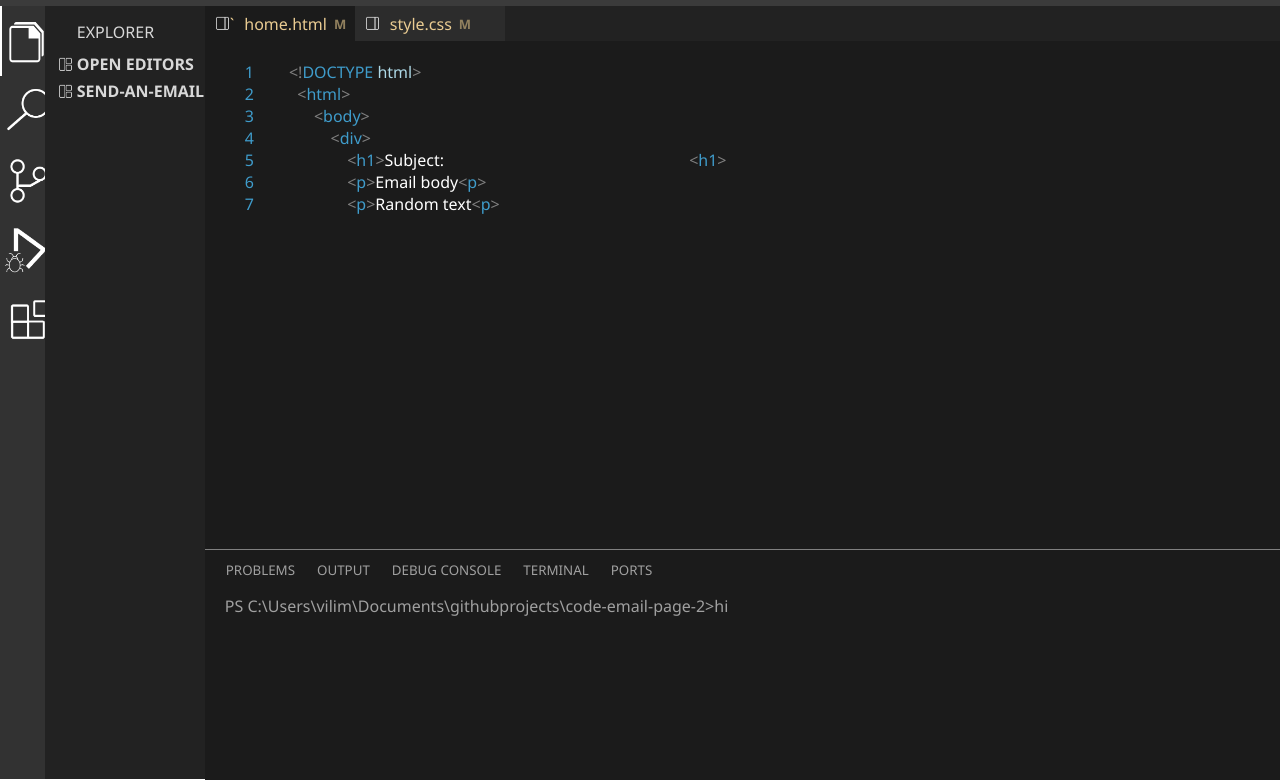
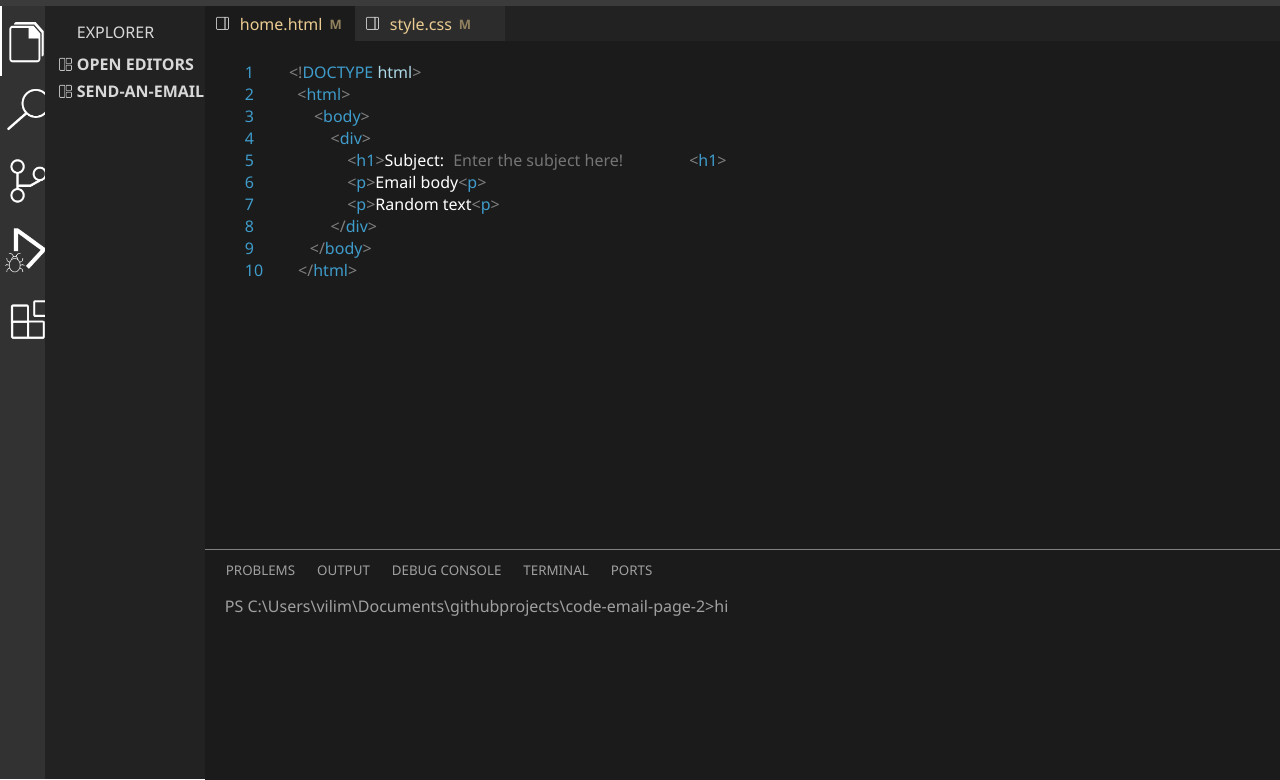
Before and after one commit to Gustas1/code-email-page, a plain HTML site: page home.html in a window 1280 px wide. Shown: the part 44-824 px from the top of the page. Drawn offline with Linux system fonts and the light colour scheme.

Commit message:
small optimisations to js and added placeholder for input

```diff
--- a/home.html
+++ b/home.html
@@ -77,7 +77,7 @@
                     <div id = "code-area">
                         <div class = "code-header-container">
                             <div class = "code-header code-header-focused">
-                                <img src = "img/secondbar.png" class = "code-header-img">`
+                                <img src = "img/secondbar.png" class = "code-header-img">
                                 <p class = "code-header-text">home.html</p>
                                 <p class = "code-header-m">M</p>
                             </div>
@@ -93,9 +93,12 @@
                                 <pre>2  <u></u><u>html</u><u></u></pre>
                                 <pre>3      <u></u><u>body</u><u></u></pre>
                                 <pre>4          <u></u><u>div</u><u></u></pre>
-                                <pre>5              <u></u><u>h1</u><u></u><u>Subject: </u><input type = "text" class = "c-i" size = auto><u></u>h1<u ></u></pre>
+                                <pre>5              <u></u><u>h1</u><u></u><u>Subject: </u><input type = "text" class = "c-i" placeholder = "Enter the subject here!"><u></u>h1<u ></u></pre>
                                 <pre>6              <u></u><u>p</u><u></u><u>Email body</u><u></u>p<u></u></pre>
                                 <pre>7              <u></u><u>p</u><u></u><u>Random text</u><u></u>p<u></u></pre>
+                                <pre>8          <u></u><u>div</u><u></u></pre>
+                                <pre>9     <u></u><u>body<u></u></u></pre>
+                                <pre>10<u></u><u>html</u><u></u></pre>
                             </form>
                         </div>
                         <div class = "code-terminal">
--- a/js/script.js
+++ b/js/script.js
@@ -35,7 +35,6 @@ for (let i = 0; i < allu.length; i++) {
 allu[1].className = "c-c-2";
 
 const gtlt = document.getElementsByClassName('c-s');
-const slashlt = document.getElementsByClassName('c-s-e');
 
 for(let i = 0; i < gtlt.length; i++) {
     if(i % 2 == 0) {
@@ -47,13 +46,11 @@ for(let i = 0; i < gtlt.length; i++) {
     if(i % 2 != 0) {
         gtlt[i].innerHTML = "&gt";
     }
-}
-
-for(let i = 0; i < slashlt.length; i++) {
-    if(i % 2 == 0) {
-        slashlt[i].innerHTML = "&lt/";
-    } else {
-        slashlt[i].innerHTML = "&gt";
+    if(i >= 20) {
+        if(i % 2 == 0) {
+            console.log(gtlt[i].innerHTML)
+            gtlt[i].innerHTML = "&lt/";
+        }
     }
 }
 
```
